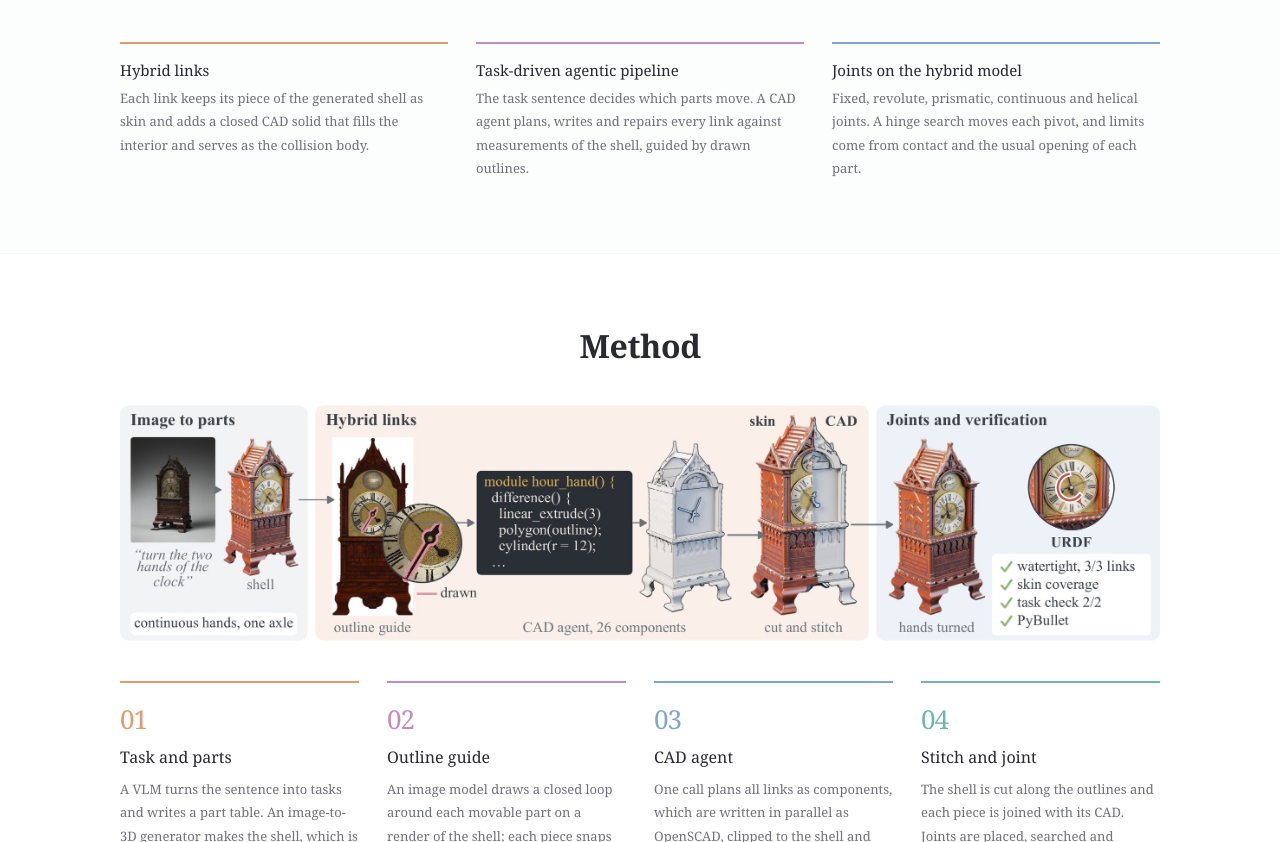
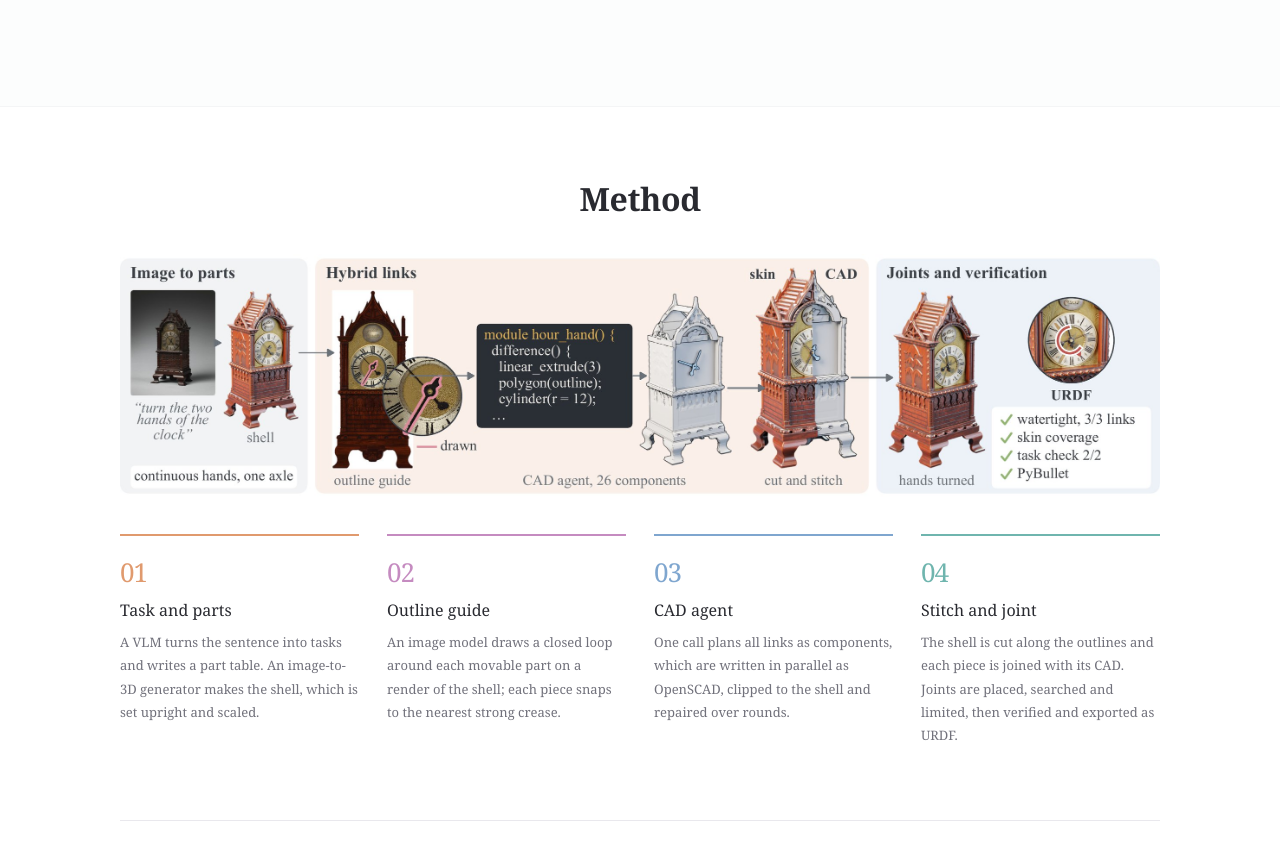
Before and after one commit to YumengHe/SPARK2-web, a plain HTML site: page index.html in a window 1280 px wide. Shown: the part 1703-2545 px from the top of the page. Drawn offline with Linux system fonts and the light colour scheme.

Commit message:
Overview: remove the three contribution blocks

```diff
--- a/index.html
+++ b/index.html
@@ -30,7 +30,6 @@
       <figure class="sc-wide-figure sc-video">
         <video controls playsinline preload="metadata" poster="assets/video_poster.jpg" width="1920" height="1080" aria-label="A three-minute overview of SPARK+ with narration and captions"><source src="video.mp4" type="video/mp4"></video>
       </figure>
-      <div class="sc-idea-row"><div class="sc-idea" style="--tone:#E09A6E"><h3>Hybrid links</h3><p>Each link keeps its piece of the generated shell as skin and adds a closed CAD solid that fills the interior and serves as the collision body.</p></div><div class="sc-idea" style="--tone:#C58BC0"><h3>Task-driven agentic pipeline</h3><p>The task sentence decides which parts move. A CAD agent plans, writes and repairs every link against measurements of the shell, guided by drawn outlines.</p></div><div class="sc-idea" style="--tone:#7FA6CF"><h3>Joints on the hybrid model</h3><p>Fixed, revolute, prismatic, continuous and helical joints. A hinge search moves each pivot, and limits come from contact and the usual opening of each part.</p></div></div>
     </div>
   </section>
   <div class="sc-container">
--- a/styles.css
+++ b/styles.css
@@ -18,10 +18,6 @@ body{margin:0;font-family:Georgia,"Times New Roman",serif}
 #spark-clean .sc-heading > p{font-size:14px;color:var(--sc-muted);margin-top:14px;text-wrap:balance}
 #spark-clean .sc-abstract-copy{width:100%;margin:auto;font-size:16px;line-height:1.9;color:#595a64;text-align:justify}
 #spark-clean .sc-abstract-copy strong{color:var(--sc-ink);font-weight:500}
-#spark-clean .sc-idea-row{display:grid;grid-template-columns:repeat(3,minmax(0,1fr));gap:28px;margin-top:37px}
-#spark-clean .sc-idea{padding-top:15px;border-top:2px solid var(--tone)}
-#spark-clean .sc-idea h3{font-size:15px;line-height:1.5;font-weight:500;margin-bottom:6px}
-#spark-clean .sc-idea p{font-size:13px;color:var(--sc-muted);line-height:1.8}
 
 #spark-clean .sc-gallery-toolbar{display:flex;justify-content:space-between;align-items:center;gap:15px;border-bottom:1px solid var(--sc-line);padding:9px 0 15px;margin-top:4px}
 #spark-clean .sc-task-text{font-size:17px;line-height:1.5;color:var(--sc-ink)}
@@ -53,7 +49,6 @@ body{margin:0;font-family:Georgia,"Times New Roman",serif}
 #spark-clean .sc-wide-figure.sc-video{margin-top:36px}
 #spark-clean .sc-wide-figure video{display:block;width:100%;height:auto;border-radius:6px;background:#fff}
 #spark-clean .sc-spaced{margin-top:48px;margin-bottom:0}
-#spark-clean .sc-idea-row{margin-top:44px}
 #spark-clean .sc-visually-hidden{position:absolute;width:1px;height:1px;overflow:hidden;clip:rect(0 0 0 0);white-space:nowrap}
 #spark-clean .sc-task-sentence{color:var(--sc-ink)!important;font-style:italic;font-weight:400!important;margin-right:0!important}
 #spark-clean .sc-gallery figure.sc-ours figcaption{color:#756baf}
@@ -82,7 +77,6 @@ body{margin:0;font-family:Georgia,"Times New Roman",serif}
  #spark-clean h1{font-size:30px;line-height:1.25;letter-spacing:-.6px}
  #spark-clean h2{font-size:28px}
  #spark-clean .sc-abstract-copy{font-size:14px;line-height:1.95;text-align:left}
- #spark-clean .sc-idea-row{grid-template-columns:1fr;gap:20px;margin-top:25px}
  #spark-clean .sc-heading{margin-bottom:28px}
  #spark-clean .sc-gallery{grid-template-columns:repeat(2,minmax(0,1fr));gap:25px 16px}
  #spark-clean .sc-results-head{display:none}
```
Also changed, not shown: 1 other file.
